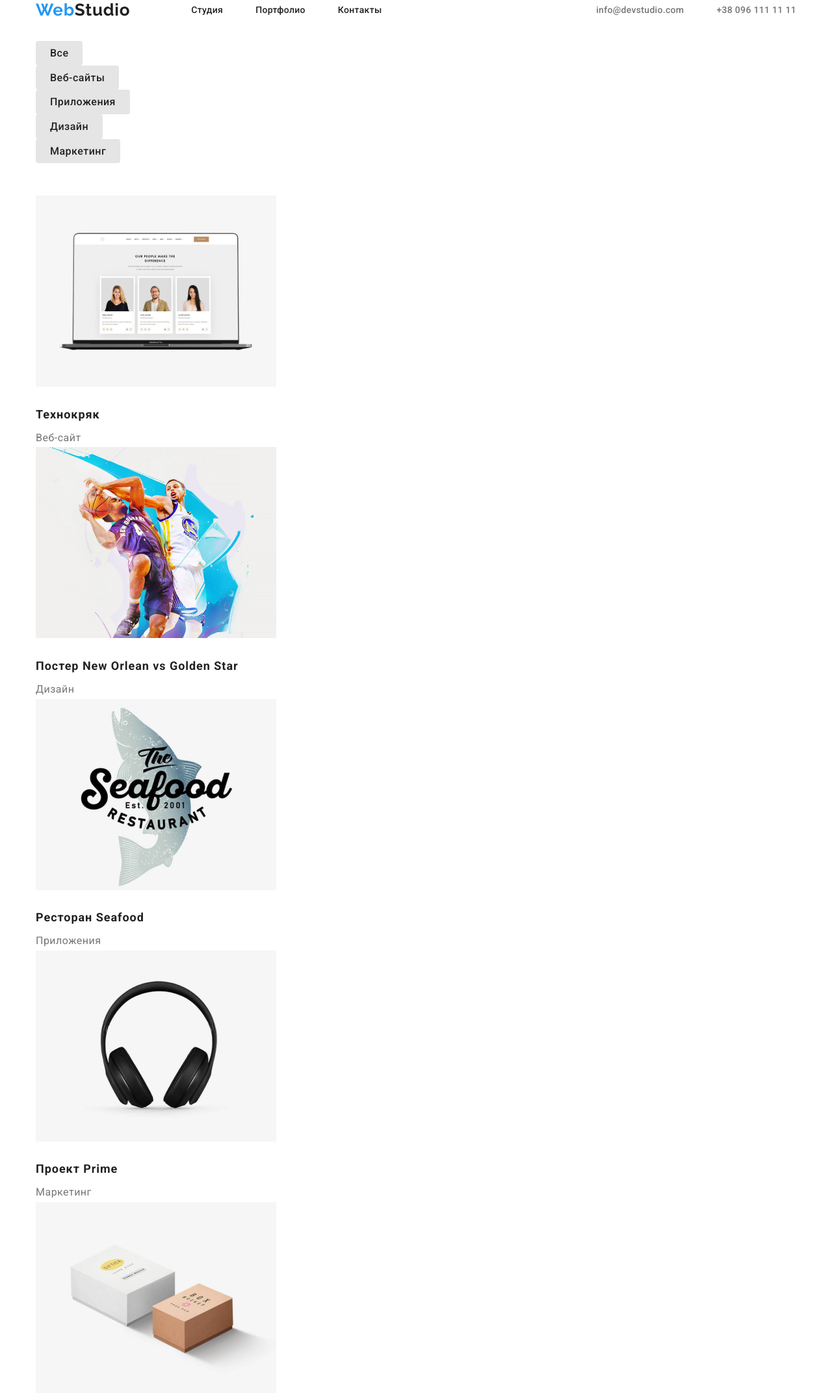
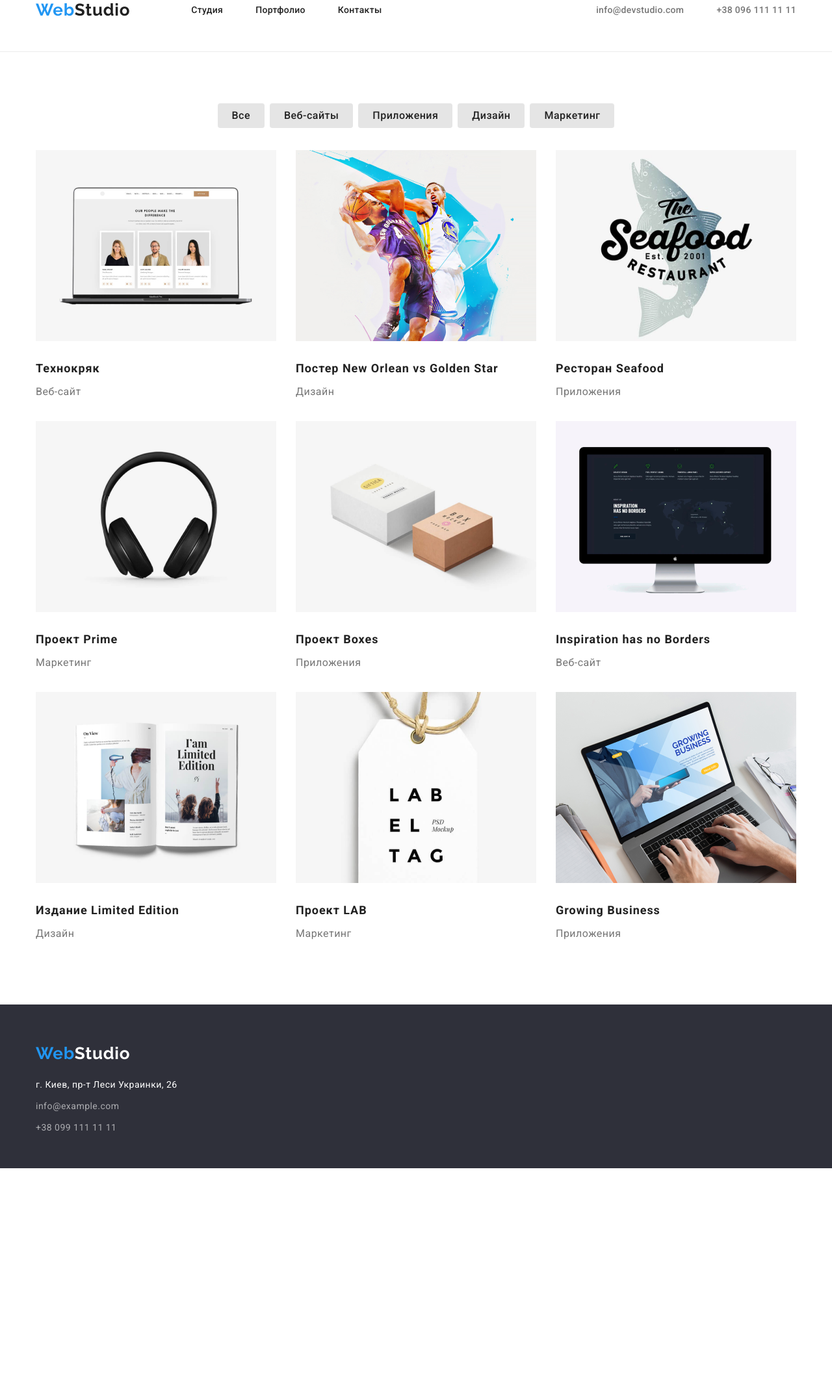
Before and after one commit to KViktorK/goit-markup-hw-03, a plain HTML site: page portfolio.html in a window 1280 px wide. Shown: the top 2147 px of the page at 65% size. After the commit the page ends 1798 px from the top, so only its background shows below. Drawn offline with nearby package versions, Linux system fonts and the light colour scheme.

Commit message:
Добавил новие стили

```diff
--- a/css/style.css
+++ b/css/style.css
@@ -13,12 +13,13 @@
 /* Текст Raleway 700  sans-serif*/
 
 /* Изменяем на тип блока бордер-бокс */
-html {
-  box-sizing: border-box;
-}
+
 *,
 *::before,
 *::after {
+  box-sizing: border-box;
+}
+html {
   box-sizing: inherit;
 }
 :root {
@@ -73,8 +74,9 @@ ul {
 
 /* Header */
 header {
+  height: 80px;
   letter-spacing: 0.02em;
-  margin-bottom: 32px;
+  border-bottom: 1px solid #ececec;
 }
 .header-box {
   display: flex;
@@ -135,7 +137,13 @@ header {
 }
 
 /* Footer */
+.container.footer {
+  padding-top: 60px;
+  padding-bottom: 60px;
+}
 .footer {
+  height: 252px;
+
   color: var(--white-color);
   background-color: var(--footer-background);
   font-size: 14px;
@@ -162,6 +170,20 @@ header {
 
 /* INDEX.HTML */
 /* Hero */
+.hero {
+  height: 600px;
+  margin-top: 0px;
+  margin-bottom: 94px;
+
+  background-color: var(--hero-background);
+  letter-spacing: 0.06em;
+  text-align: center;
+}
+.container.hero {
+  padding-top: 200px;
+  padding-bottom: 200px;
+}
+
 .hero-title {
   color: var(--white-color);
   font-weight: 900;
@@ -170,13 +192,7 @@ header {
   margin-top: 0px;
   margin-bottom: 30px;
 }
-.hero {
-  background-color: var(--hero-background);
-  letter-spacing: 0.06em;
-  text-align: center;
-  margin-top: 0px;
-  margin-bottom: 94px;
-}
+
 .hero .link {
   color: var(--white-color);
   background-color: var(--accent-color);
@@ -222,7 +238,6 @@ header {
   font-size: 14px;
   line-height: 1.7;
   margin: 0px;
-  text-align: left;
 }
 /* what-we-do */
 .what-do-box {
@@ -271,7 +286,14 @@ header {
 /* PORTFOLIO.HTML */
 /* Filter-фыльтри */
 .filter {
-  margin-bottom: 50px;
+  display: flex;
+  margin-bottom: 34px;
+  margin-top: 79px;
+  justify-content: center;
+}
+
+.filter .item + .item {
+  margin-left: 8px;
 }
 .filter-title {
   color: var(--title-text-color);
@@ -294,9 +316,24 @@ header {
   border-radius: 4px;
 }
 /* Project */
+.project-box {
+  display: flex;
+}
 .project {
+  display: flex;
+  flex-wrap: wrap;
+  margin-left: -30px;
+  margin-top: -30px;
+
   letter-spacing: 0.06em;
 }
+
+.project .item {
+  margin-left: 30px;
+  margin-top: 30px;
+  flex-basis: calc(100% / 3 - 30px);
+}
+
 .project .title {
   color: var(--title-text-color);
   font-weight: 700;
```
